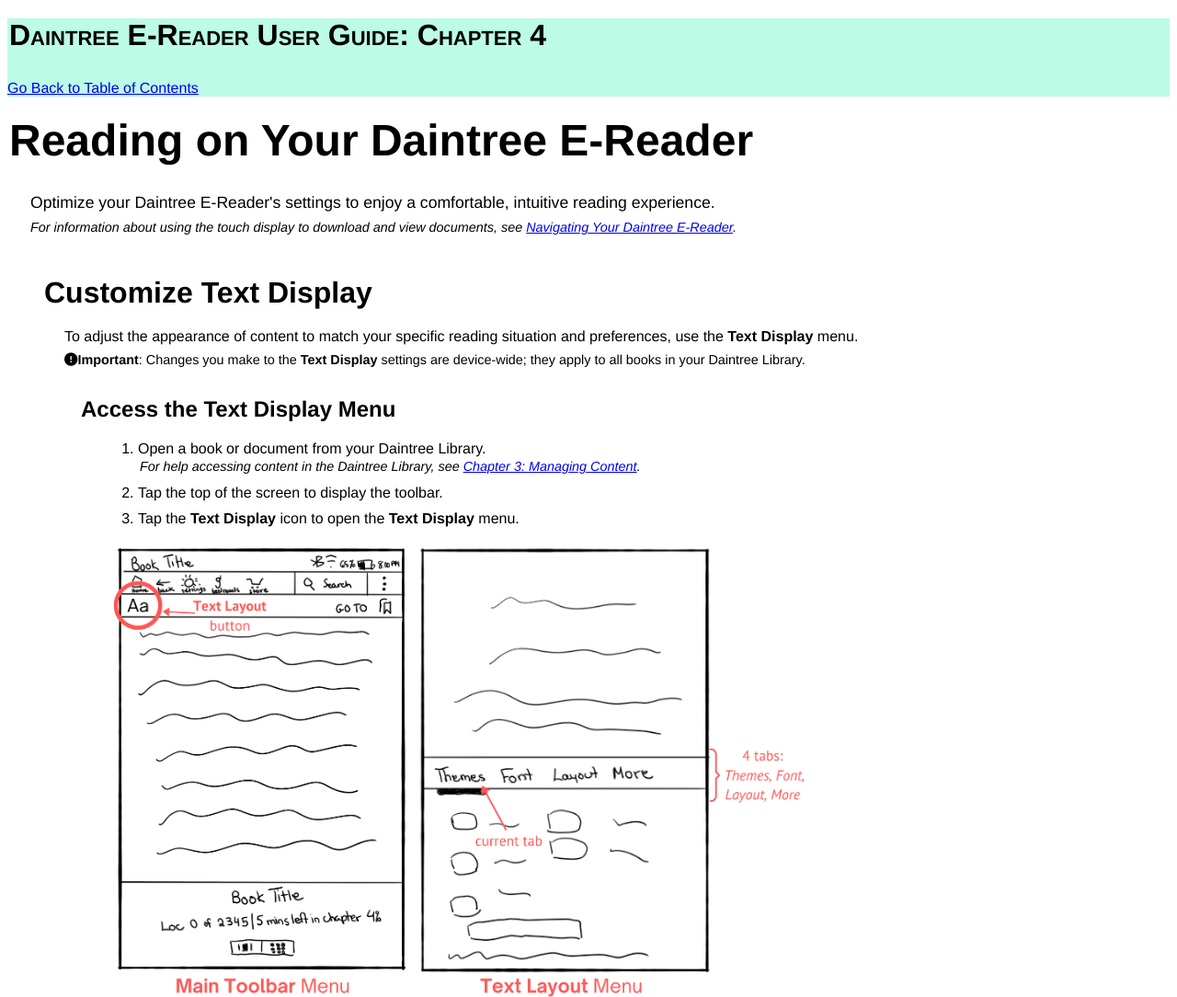
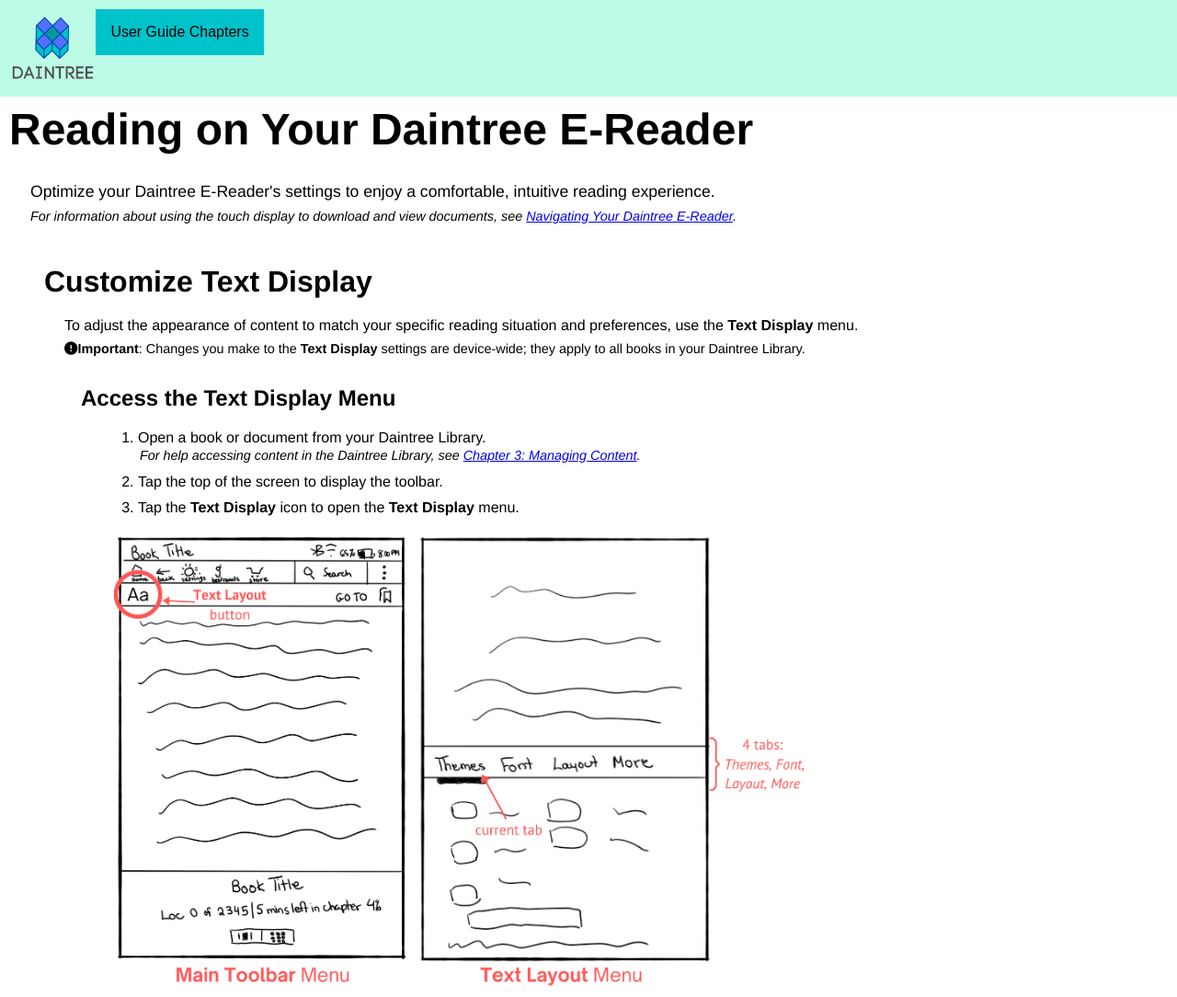
Before and after one commit to jbucien/jbucien.github.io, a plain HTML site: page index.html in a window 1280 px wide. Shown: the top 1084 px of the page at 92% size. Drawn offline with Linux system fonts and the light colour scheme.

Commit message:
added header

```diff
--- a/index.html
+++ b/index.html
@@ -7,27 +7,75 @@
     </head>
 
     <style>
+        * { margin: 0, padding: 0 }
         body {
             background-color: white;
             color: black;
             font-family: Helvetica, Arial, sans-serif;
         }
+/* HEADER AND DROPDOWN STYLING */
+.header {
+            overflow: visible;
+            width: 100%;
+            height: 80px;
+            background-color: hsl(160, 88%, 86%);
+            padding: 15px 15px;
+            margin: -1% -1%;
+        }
+        .header a {
+            float: left;
+            padding: 2px;
+            border-radius: 2px;
+        }
+        .img-container {
+            width: 90px;
+            height: 90px;
+            overflow: hidden;
+        }
+        #logo {
+            width: 150px;
+            height: 150px;
+            object-fit: cover;
+            object-position: -30px -30px;
+        }
+        .header a:hover {
+            background-color: #4e4e4e39;
+            color: black;
+        }
+        .dropdown-button {
+            background-color:#00C2CB;
+            color: rgb(0, 0, 0);
+            padding: 16px;
+            font-size: 16px;
+            border: none;
+            cursor: pointer;
+        }
+        .header-dropdown {
+            position: relative;
+            display: inline-block;
+        }
+        .dropdown-content {
+            display: none;
+            position: absolute;
+            background-color:#5272ffac;
+            min-width: 160px;
+            box-shadow: 0px 8px 16px 0px rgba(0,0,0,0.2);
+            z-index: 1;
+        }
+        .dropdown-content a {
+            color: black;
+            padding: 12px 16px;
+            text-decoration: none;
+            display: block;
+        }
+        .dropdown-content a:hover {background-color: #00C2CB}
+        .header-dropdown:hover .dropdown-content {
+            display: block;
+        }
+        .header-dropdown:hover .dropdown-button {
+            background-color:#5271FF;
+        }
 /* HEADING STYLING */
-        .header {
-            /* padding: 10px 1% 10px 1%; */
-            width: 100%;
-            background: hsl(160, 88%, 86%);
-            color: #000000;
-            }
-        #chapter4 {
-            margin: 20px 2px 30px 2px;
-            font-size: 2em;
-            font-variant: small-caps;
-        }
-        #backtomain {
-            font-size: 1em;
-        }
-
         h1 {
             margin: 20px 2px 30px 2px;
             font-size: 3em;
@@ -40,7 +88,6 @@
             margin: 32px 2px 20px 80px;
             font-size: 1.5em;
         }
-
 /*INTRO BODY TEXT STYLING */
         #chapterintro {
             margin: 4px 2px 2px 25px;
@@ -139,9 +186,26 @@
 
     <body>
         <header>
-            <div class="header" id="chapter"><h2 id="chapter4">Daintree E-Reader User Guide: Chapter 4</h2>
-            <a id="backtomain" href="linklanding.html">Go Back to Table of Contents</a></div>
+            <div class="header">
+                <a href="linklanding.html">
+                    <div class="img-container">
+                        <img id="logo" src="Daintree Images/DAINTREE.png" alt="Daintree Logo">
+                    </div>
+                </a>
+                <div class="header-dropdown">
+                    <button class="dropdown-button">User Guide Chapters</button>
+                    <div class="dropdown-content">
+                        <a href="linklanding.html">1: Getting Started</a>
+                        <a href="linklanding.html">2: Navigating Your Daintree E-Reader</a>
+                        <a href="linklanding.html">3: Managing Content</a>
+                        <a href="index.html">4: Reading on Your Daintree E-Reader</a>
+                        <a href="linklanding.html">5: Special Features</a>
+                        <a href="linklanding.html">6: Troubleshooting</a>
+                    </div>
+                </div>
+            </div>
         </header>
+        <main>
             <h1>Reading on Your Daintree E-Reader</h1>
             <p id="chapterintro">
                 Optimize your Daintree E-Reader's settings to enjoy a comfortable, intuitive reading experience.
@@ -291,7 +355,6 @@
 
             </p>
         </div>
-
         <script>
             /*This Javascript code is directly from the W3Schools.com tutorial "How TO - Collasibles/Accordian";
             link: https://www.w3schools.com/howto/howto_js_accordion.asp ;
@@ -313,6 +376,6 @@
               });
             }
             </script>
-
+        </main>
     </body>
 </html>
```
